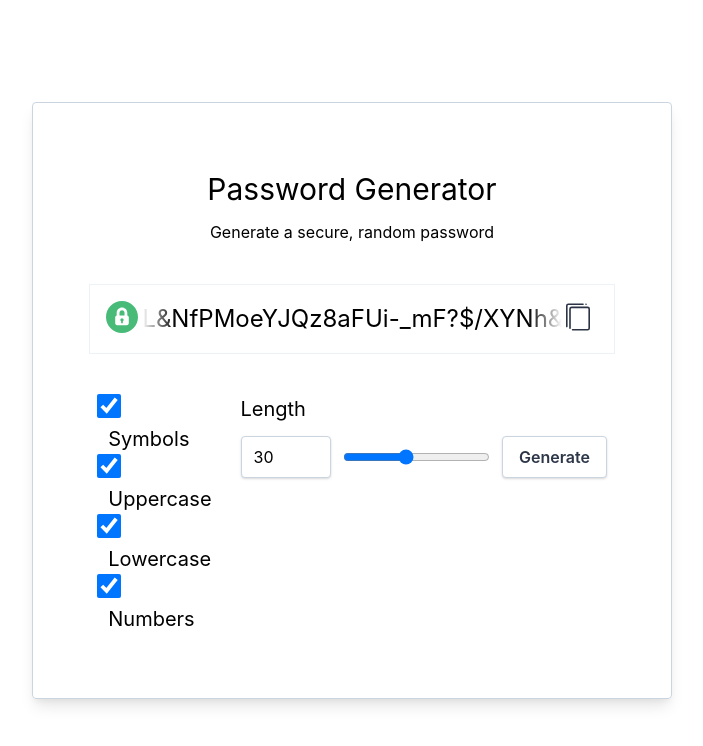
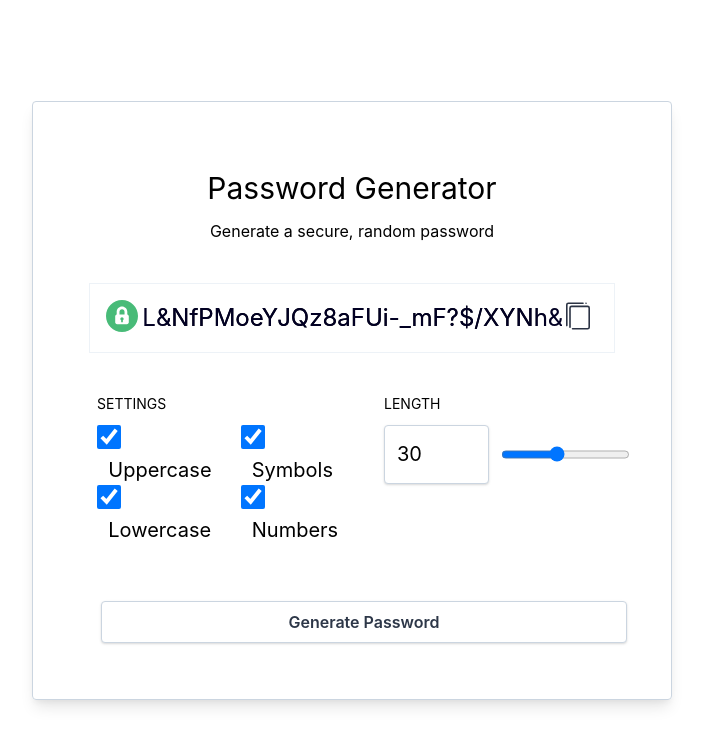
Before and after one commit to tuckpuck/react-hooks-password-generator, a React (Create React App) app: page / in a window 1280 px wide. Shown: the top 746 px of the page, without its empty margins (288-991 px from the left). Built offline with nearby package versions, Linux system fonts and the light colour scheme.

Commit message:
update settings layout

```diff
--- a/src/App.js
+++ b/src/App.js
@@ -170,8 +170,42 @@ function App() {
         </div>
         <div className="flex">
           <div className="w-full md:w-1/4 px-8 pt-4 pb-8">
+            <span className="align-top text-sm mb-3 uppercase">Settings</span>
             <ul>
-              <li>
+              <li className="mt-2">
+                <input
+                  type="checkbox"
+                  checked={conditionals.upperLetters}
+                  className="form-checkbox h-6 w-6"
+                  onChange={(e) => {
+                    setConditionals({
+                      ...conditionals,
+                      upperLetters: !conditionals.upperLetters,
+                    });
+                  }}
+                />
+                <span className="align-top text-xl">&nbsp;&nbsp;Uppercase</span>
+              </li>
+              <li className="">
+                <input
+                  type="checkbox"
+                  checked={conditionals.lowerLetters}
+                  className="form-checkbox h-6 w-6"
+                  onChange={(e) => {
+                    setConditionals({
+                      ...conditionals,
+                      lowerLetters: !conditionals.lowerLetters,
+                    });
+                  }}
+                />
+                <span className="align-top text-xl">&nbsp;&nbsp;Lowercase</span>
+              </li>
+            </ul>
+          </div>
+          <div className="w-full md:w-1/4 px-8 pt-4 pb-8">
+            <span className="align-top text-sm mb-3 uppercase">&nbsp;</span>
+            <ul>
+              <li className="mt-2">
                 <input
                   type="checkbox"
                   checked={conditionals.specialChar}
@@ -185,35 +219,7 @@ function App() {
                 />
                 <span className="align-top text-xl">&nbsp;&nbsp;Symbols</span>
               </li>
-              <li>
-                <input
-                  type="checkbox"
-                  checked={conditionals.upperLetters}
-                  className="form-checkbox h-6 w-6"
-                  onChange={(e) => {
-                    setConditionals({
-                      ...conditionals,
-                      upperLetters: !conditionals.upperLetters,
-                    });
-                  }}
-                />
-                <span className="align-top text-xl">&nbsp;&nbsp;Uppercase</span>
-              </li>
-              <li>
-                <input
-                  type="checkbox"
-                  checked={conditionals.lowerLetters}
-                  className="form-checkbox h-6 w-6"
-                  onChange={(e) => {
-                    setConditionals({
-                      ...conditionals,
-                      lowerLetters: !conditionals.lowerLetters,
-                    });
-                  }}
-                />
-                <span className="align-top text-xl">&nbsp;&nbsp;Lowercase</span>
-              </li>
-              <li>
+              <li className="">
                 <input
                   type="checkbox"
                   checked={conditionals.numbers}
@@ -230,15 +236,16 @@ function App() {
             </ul>
           </div>
 
-          <div className="w-full md:w-3/4 px-8 pt-4 pb-8">
-            <span className="align-top text-xl mb-3">Length</span>
+          <div className="w-full md:w-2/4 px-8 pt-4 pb-8">
+            <span className="align-top text-sm mb-3 uppercase">Length</span>
             <br />
-            <div className="lengthInputBox flex mt-3">
+
+            <div className="lengthInputBox flex mt-2">
               <input
                 type="number"
                 min="1"
                 max="60"
-                className="numberInput shadow appearance-none border border-gray-400 rounded w-19 py-2 px-3 mr-3 leading-tight focus:outline-none focus:shadow-outline"
+                className="numberInput shadow appearance-none border border-gray-400 rounded w-19 py-4 px-3 mr-3 leading-tight focus:outline-none focus:shadow-outline text-xl"
                 value={conditionals.length}
                 onBlur={(e) => {
                   setConditionals({
@@ -275,18 +282,18 @@ function App() {
                   });
                 }}
               />
-              <button
-                className="ml-3 bg-white hover:bg-gray-100 text-gray-800 font-semibold py-2 px-4 border border-gray-400 rounded shadow"
-                onClick={() => {
-                  randomPassword();
-                }}
-              >
-                Generate
-              </button>
             </div>
-            <br />
-            <br />
           </div>
+        </div>
+        <div className="w-11/12 py-4 text-center my-2 mx-auto relative">
+          <button
+            className="ml-3 bg-white hover:bg-gray-100 text-gray-800 font-semibold py-2 px-4 border border-gray-400 rounded shadow w-full"
+            onClick={() => {
+              randomPassword();
+            }}
+          >
+            Generate Password
+          </button>
         </div>
       </div>
     </div>
--- a/src/index.css
+++ b/src/index.css
@@ -42,7 +42,7 @@ input[type="number"] {
     rgba(255, 255, 255, 0) 100%
   );
   -webkit-background-clip: text;
-  -webkit-text-fill-color: transparent;
+  -webkit-text-fill-color: rgb(2, 0, 36);
 }
 
 .copyContainer {
```
